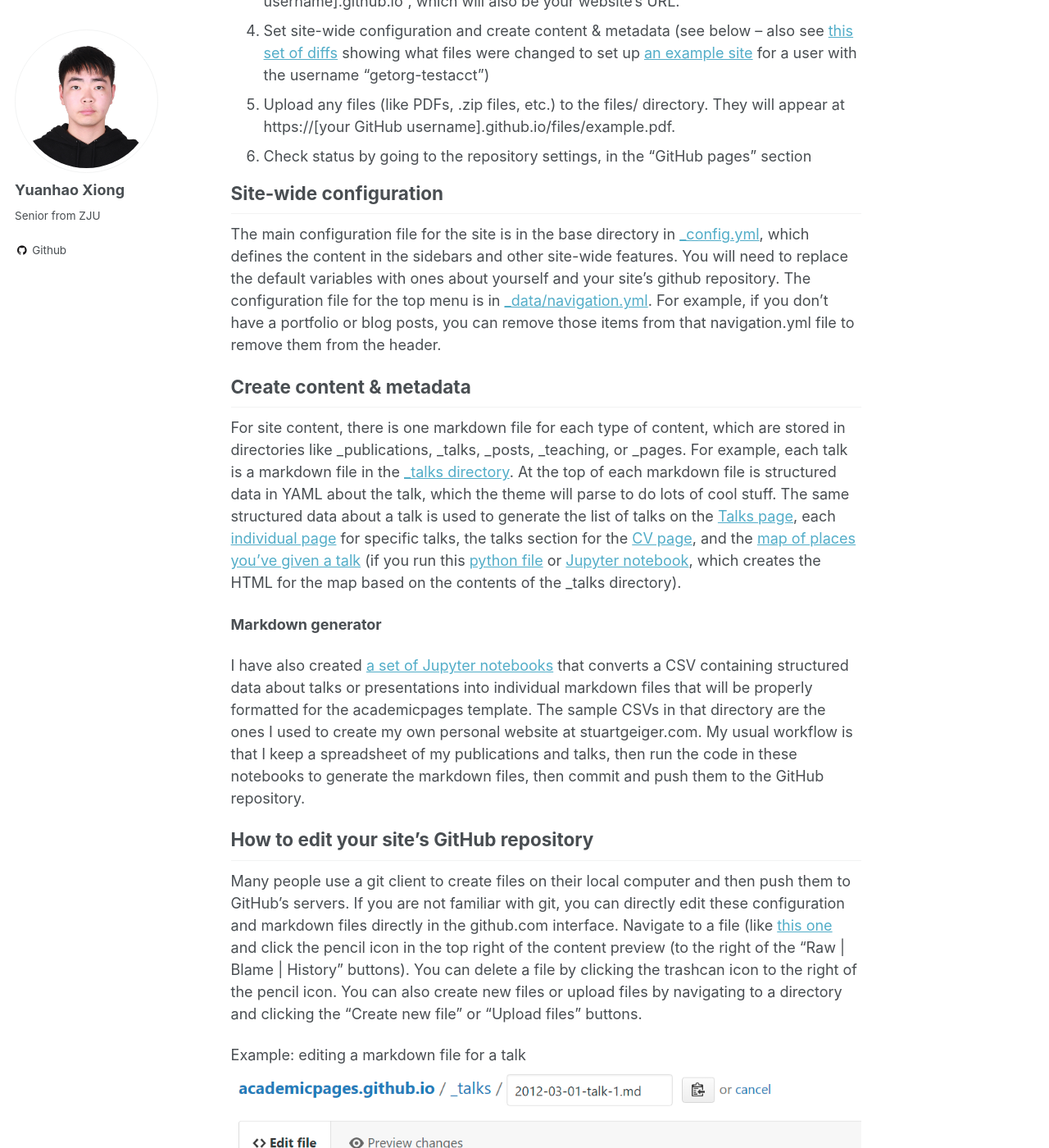
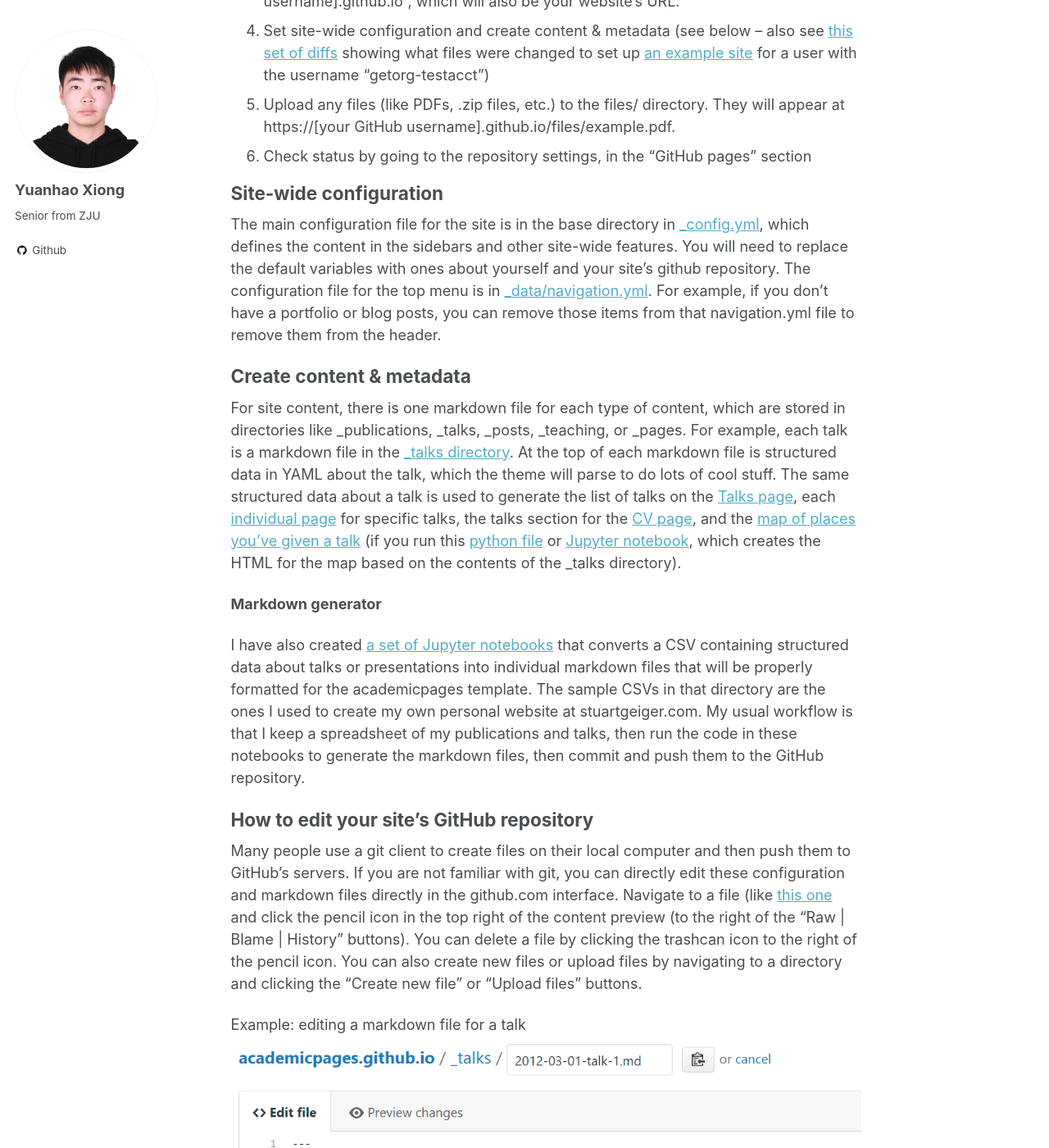
Before and after one commit to xyh97/xyh97.github.io, a Jekyll site: the page built from _pages/about.md, in a window 1280 px wide and 1400 px high, scrolled down 1155 px. Shown: the whole window at 82% size. Built offline with Jekyll 4.4.1, drawn with Linux system fonts in a browser that asks for light colours.

Commit message:
remove h2

```diff
--- a/_sass/_page.scss
+++ b/_sass/_page.scss
@@ -50,10 +50,7 @@
 
 .page__content {
 
-  h2 {
-    padding-bottom: 0.5em;
-    border-bottom: 1px solid $border-color;
-  }
+
 
   p, li, dl {
     font-size: 1em;
```
